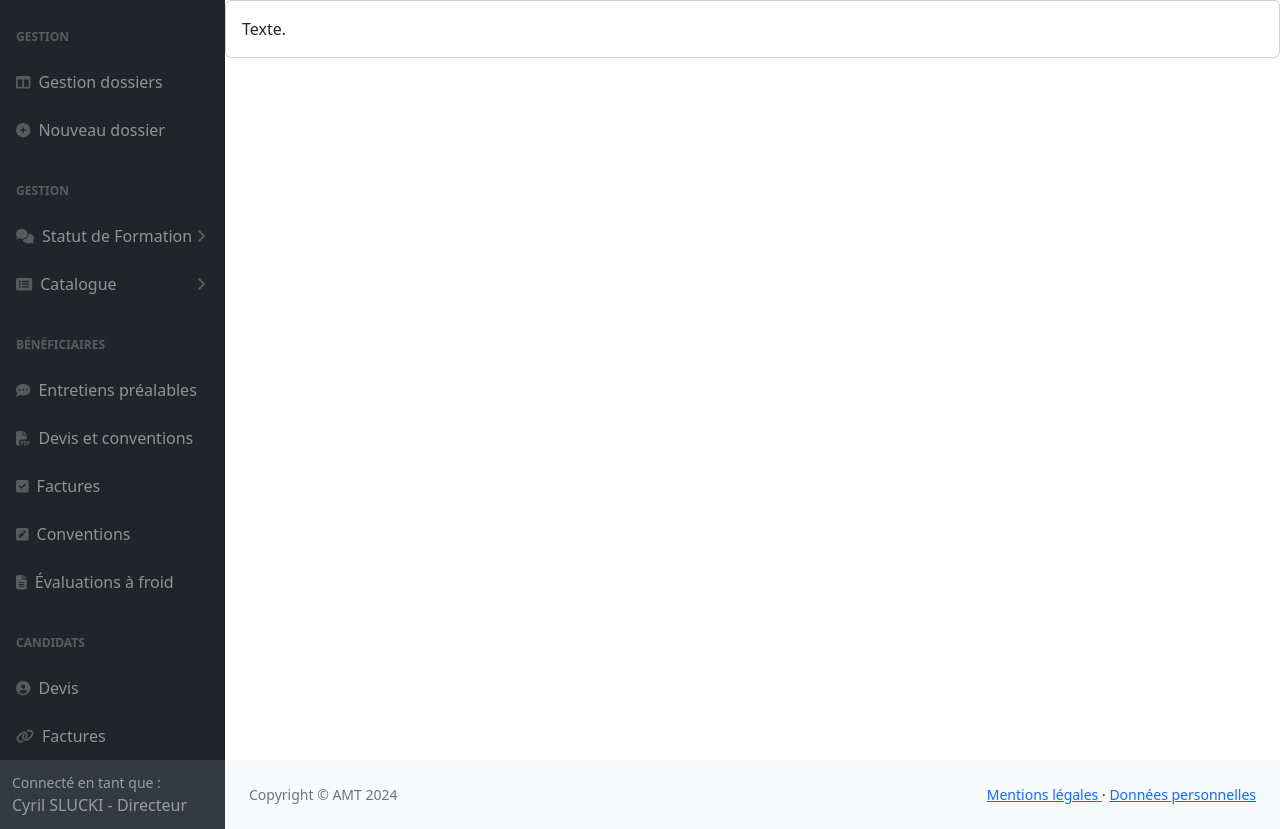
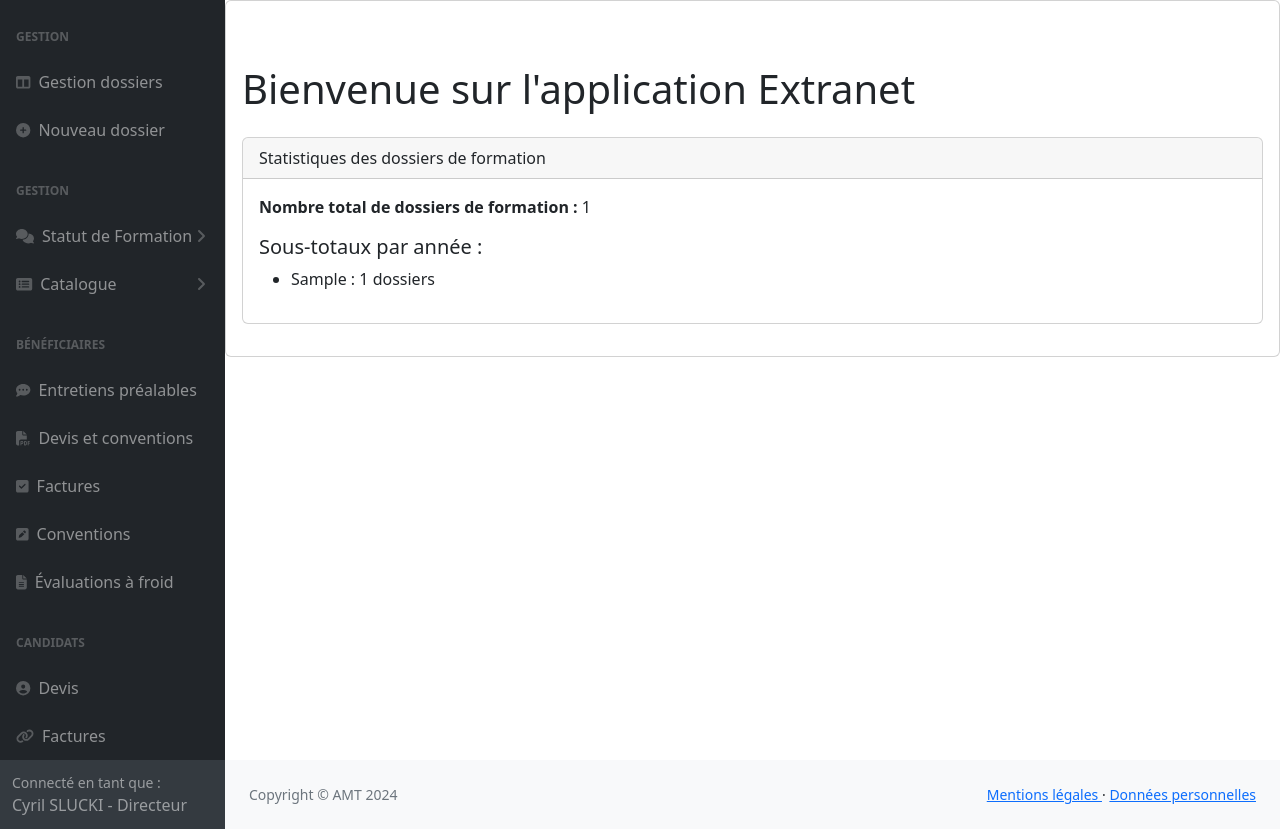
Before and after one commit to cslucki/extranet, a PHP site: page / in a window 1280 px wide. Shown: the part 56-885 px from the top of the page. Run offline with PHP 8.4, Linux system fonts and the light colour scheme; tables that the repository leaves empty or names only in its code hold one stand-in row (values such as "Sample post"); some libraries are stand-ins or nearby versions.

Commit message:
Commit du 2024-06-04 13:47:00

```diff
--- a/controllers.php
+++ b/controllers.php
@@ -9,10 +9,38 @@ class BaseController {
 class HomeController extends BaseController {
     public function index() {
         $page_title = 'Home';
+        $database = new Database();
+
+        // Récupérer le nombre total de dossiers de formation
+        $totalDossiers = $this->getTotalDossiers($database);
+
+        // Récupérer les sous-totaux de dossiers par année
+        $dossiersByYear = $this->getDossiersByYear($database);
+
         include 'views.php';
-        render('home', [], $page_title);
+        render('home', [
+            'totalDossiers' => $totalDossiers,
+            'dossiersByYear' => $dossiersByYear
+        ], $page_title);
     }
+
+    private function getTotalDossiers($database) {
+        $sql = "SELECT COUNT(*) AS total FROM formation_dossiers";
+        $query = $database->query($sql);
+        $query->execute();
+        return $query->fetchColumn();
     }
+
+    private function getDossiersByYear($database) {
+        $sql = "SELECT annee_comptabilisation, COUNT(*) AS total
+                FROM formation_dossiers
+                GROUP BY annee_comptabilisation
+                ORDER BY annee_comptabilisation";
+        $query = $database->query($sql);
+        $query->execute();
+        return $query->fetchAll(PDO::FETCH_ASSOC);
+    }
+}
 
 // Contrôleur pour les entités (dossiers, utilisateurs, etc.)
 class EntityController extends BaseController {
--- a/views/home.php
+++ b/views/home.php
@@ -1,9 +1,27 @@
-
-
         <div class="card mb-4">
             <div class="card-body">
                 <p class="mb-0">
-                    Texte.
+
+
+                <h1 class="mt-5">Bienvenue sur l'application Extranet</h1>
+
+        <div class="card mt-4">
+            <div class="card-header">
+                Statistiques des dossiers de formation
+            </div>
+            <div class="card-body">
+                <p><strong>Nombre total de dossiers de formation :</strong> <?php echo $totalDossiers; ?></p>
+                <h5>Sous-totaux par année :</h5>
+                <ul>
+                    <?php foreach ($dossiersByYear as $yearData) : ?>
+                        <li><?php echo $yearData['annee_comptabilisation']; ?> : <?php echo $yearData['total']; ?> dossiers</li>
+                    <?php endforeach; ?>
+                </ul>
+            </div>
+        </div>
+
+
+
                 </p>
             </div>
         </div>
```
